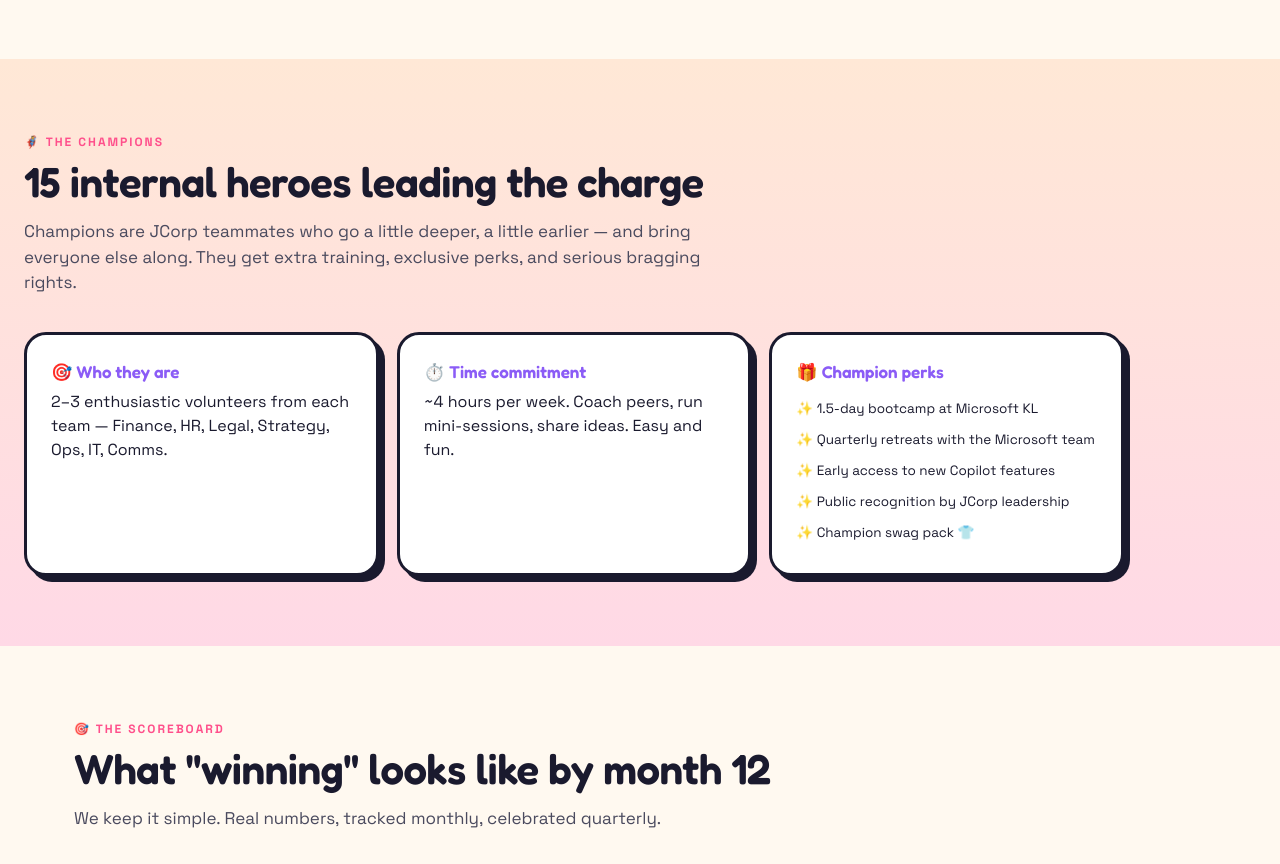
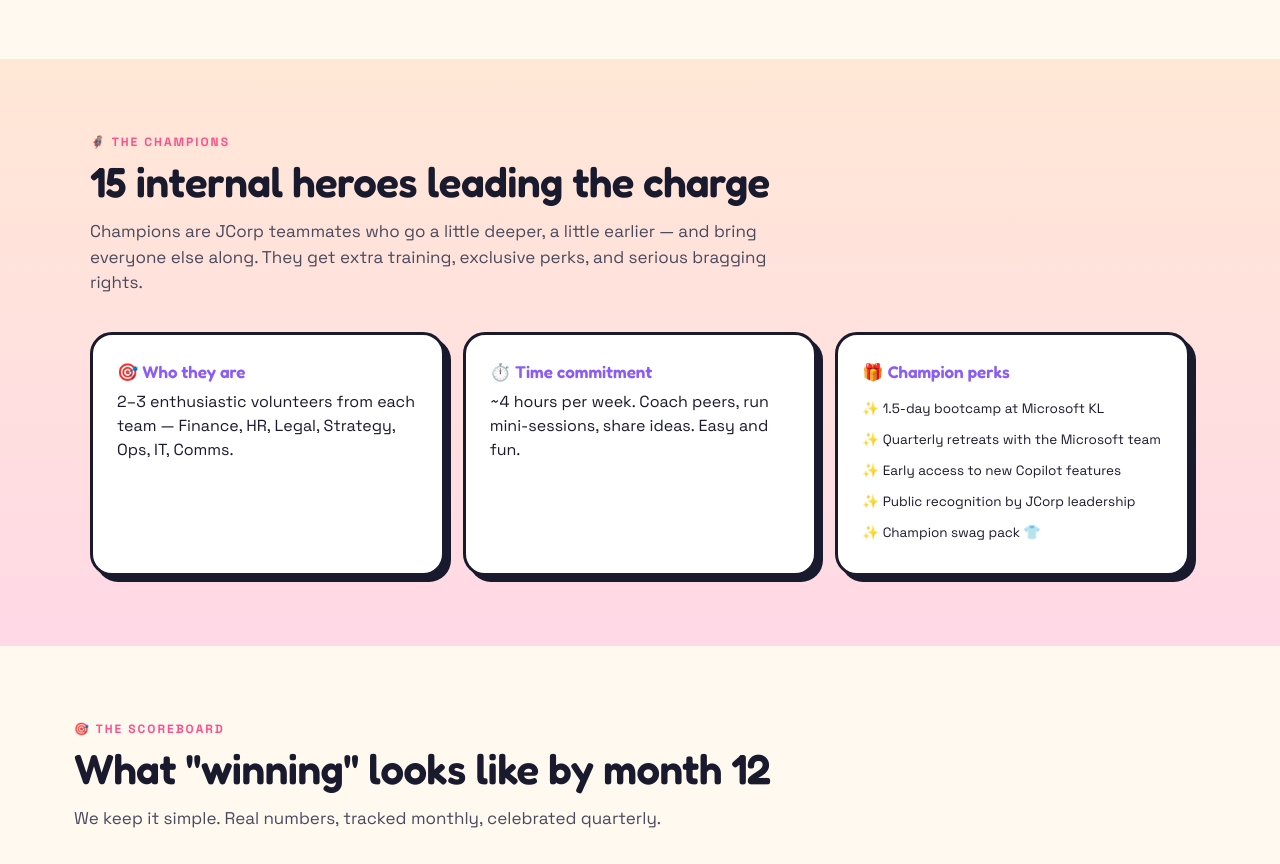
Before and after one commit to zeffree/jcorpmsft, a plain HTML site: page index.html in a window 1280 px wide. Shown: the part 3840-4704 px from the top of the page. Drawn offline with Linux system fonts and the light colour scheme.

Commit message:
Center the Champions section content
Co-authored-by: Copilot <223556219+Copilot@users.noreply.github.com>

```diff
--- a/index.html
+++ b/index.html
@@ -360,7 +360,7 @@
 
 <!-- CHAMPIONS -->
 <section class="champ-bg">
-  <div class="block" style="padding:0;max-width:1100px">
+  <div class="block" style="padding:0;max-width:1100px;margin:0 auto">
     <div class="section-tag">🦸 The Champions</div>
     <h2 class="big">15 internal heroes leading the charge</h2>
     <p class="lead">Champions are JCorp teammates who go a little deeper, a little earlier — and bring everyone else along. They get extra training, exclusive perks, and serious bragging rights.</p>
```
